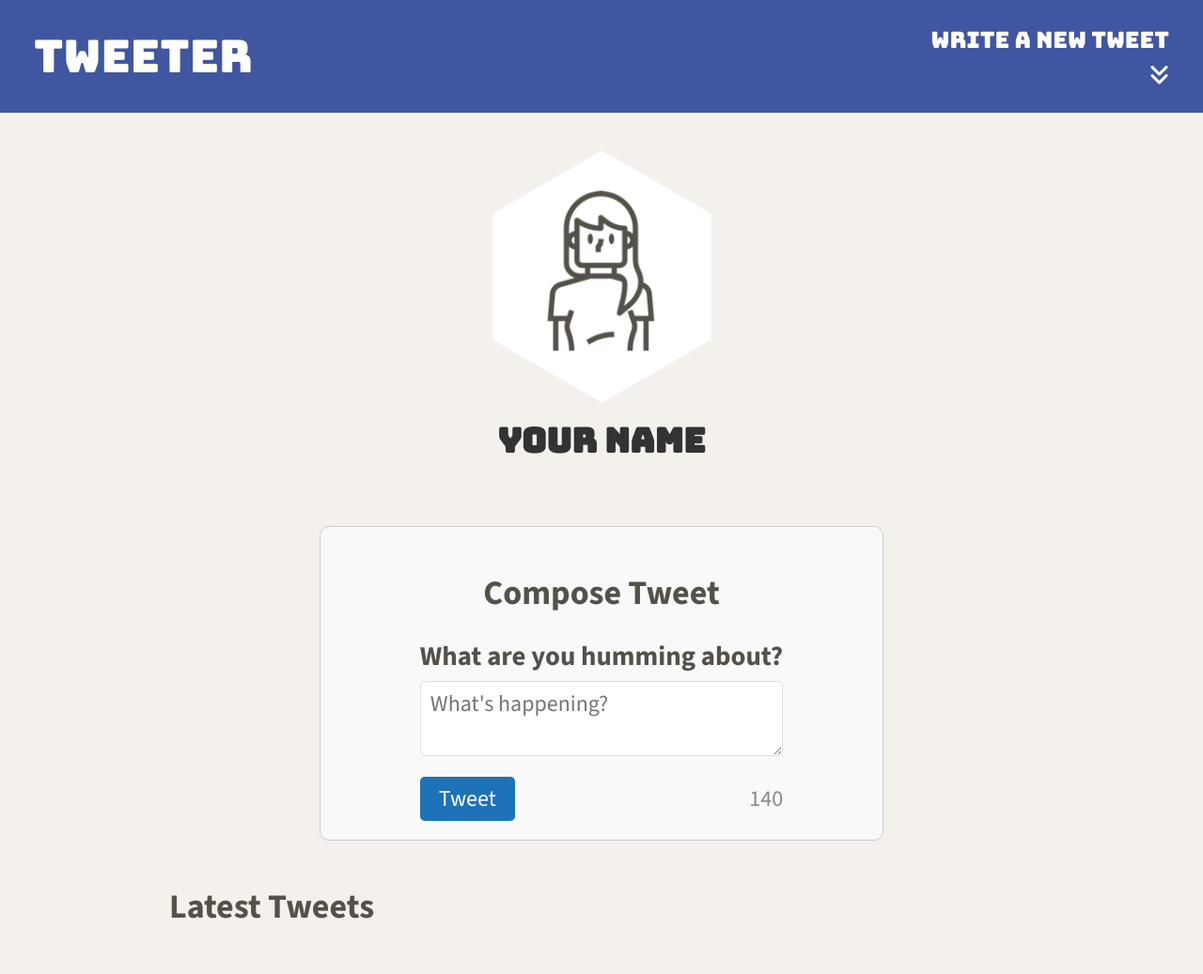
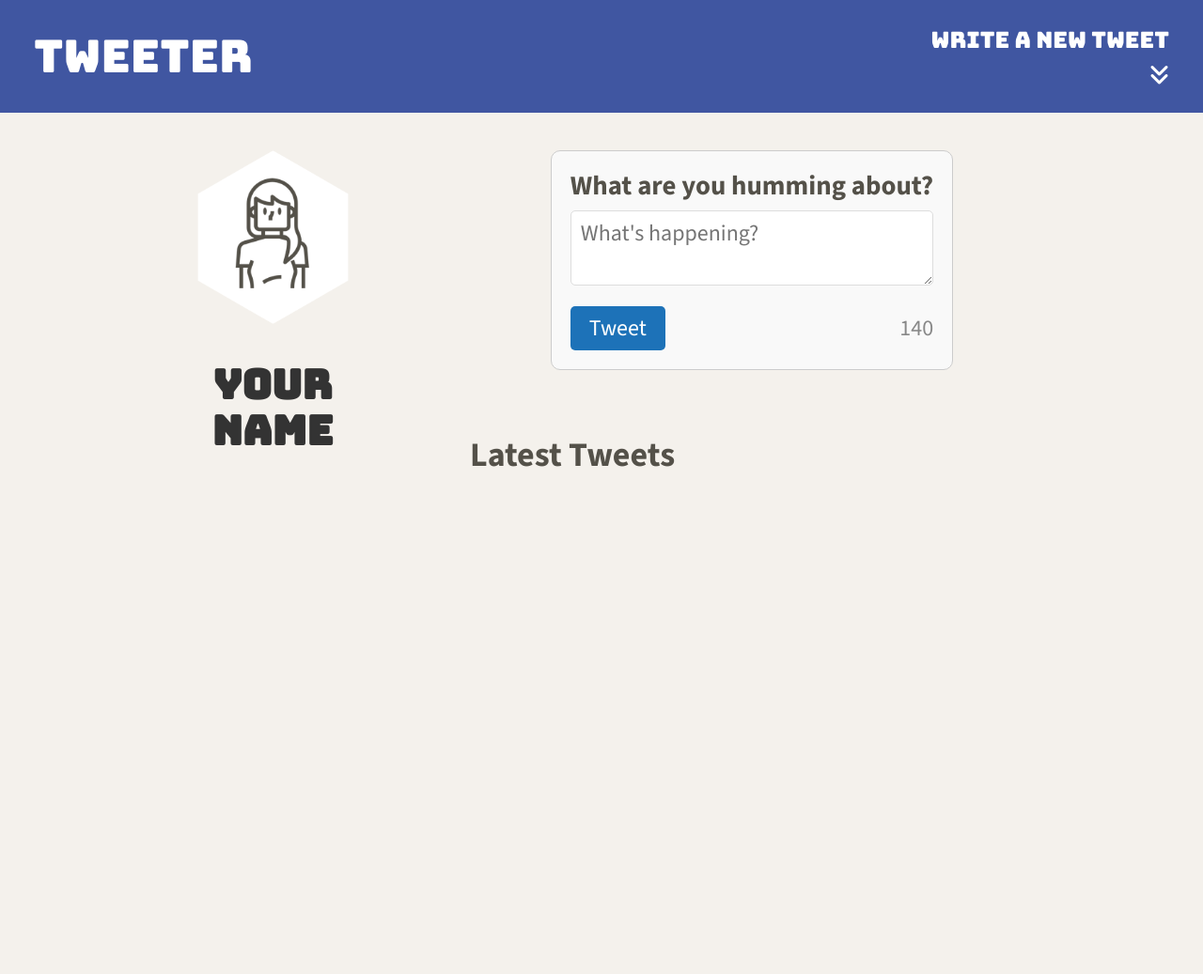
Before and after one commit to murray-pocha/tweeter, a website: page public/index.html in a window 1280 px wide. Shown: the whole page at 94% size. After the commit the page ends 800 px from the top, so only its background shows below. Drawn offline with nearby package versions, Linux system fonts and the light colour scheme; no server answers.

Commit message:
clean and organize code, made adjust to remove "compose tweet" and adjust code order

```diff
--- a/public/index.html
+++ b/public/index.html
@@ -31,9 +31,10 @@
   <script src="https://ajax.googleapis.com/ajax/libs/jquery/3.4.1/jquery.min.js"></script>
   <!-- External timeAgo library to format timestamps-->
   <script src="https://cdnjs.cloudflare.com/ajax/libs/timeago.js/4.0.2/timeago.min.js"></script>
+
   <!-- App JS -->
-
-
+  <script type="text/javascript" src="/scripts/client.js"></script>
+  <script src="/scripts/composer-char-counter.js"></script>
 
 </head>
 
@@ -51,26 +52,31 @@
     </div>
   </nav>
 
-  <!-- header-->
+
+  <!--main container-->
+  <main class="container">
+    <div class="main-layout">
+      <!-- Profile Section -->
+      <section class="profile-section">
         <header>
           <div class="header-image"></div> <!-- block for background image-->
           <div class="header-text">
             <h2>Your Name</h2>
           </div>
         </header>
+      </section>
 
-  <!--main container-->
-  <main class="container">
+      <!-- Tweets Section -->
+      <section class="tweets-container">
 
         <!-- form section-->
         <section class="new-tweet">
-
           <div id="error-message" class="hidden">
             <span id="error-text"></span>
             <button id="close-error">X</button>
           </div>
 
-      <h2>Compose Tweet</h2>
+
           <form action="/tweets" method="POST">
             <label for="tweet-text">What are you humming about?</label>
             <textarea name="text" id="tweet-text" placeholder="What's happening?"></textarea>
@@ -80,18 +86,17 @@
             </div>
           </form>
         </section>
-
-    <!-- tweets section-->
-    <section class="tweets-container">
-      <!-- tweets will be added here-->
         <h2>Latest Tweets</h2>
         <div id="tweets-list">
+          <!-- Tweets will be added here -->
         </div>
       </section>
+    </div>
   </main>
 
-  <script type="text/javascript" src="/scripts/client.js"></script>
-  <script src="/scripts/composer-char-counter.js"></script>
+
+
+
 </body>
 
 </html>
```
Lines whose indentation alone changed are shown as unchanged.
